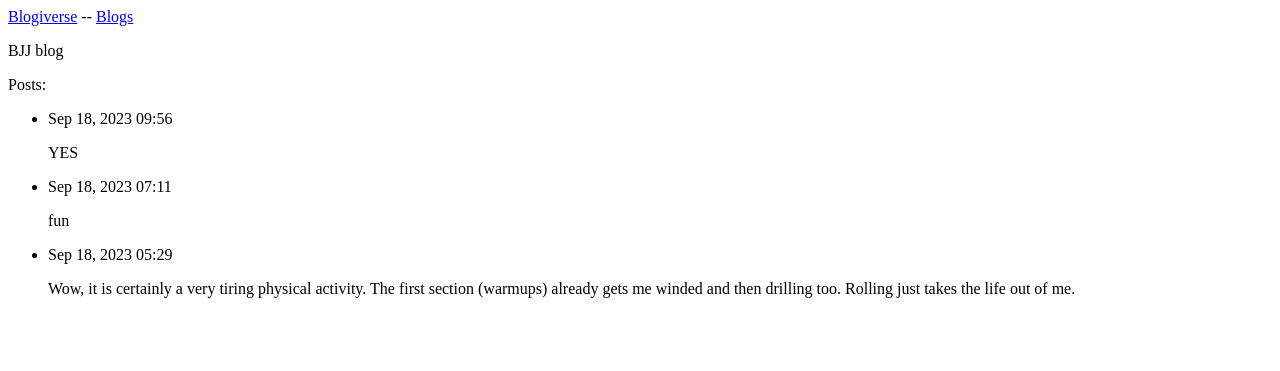
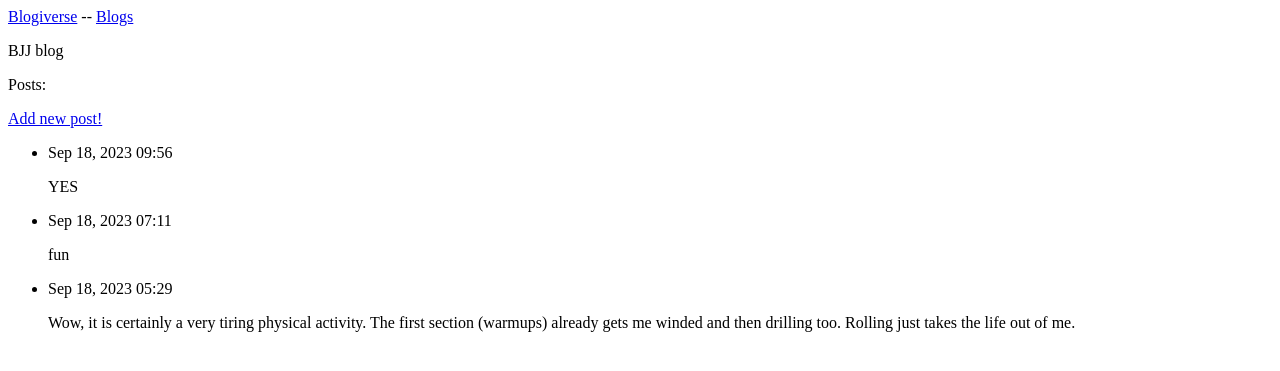
Before and after one commit to LeonardoCapocci/blog_project, a Django app: page /blogs/1/ in a window 1280 px wide. Shown: the top 371 px of the page. Run offline with Django 4.2, Linux system fonts and the light colour scheme; data comes from the database, SQL or seed files in the repository; both versions use the stored data as it was after the commit.

Commit message:
User can create new posts for blogs

```diff
--- a/blogs/templates/blogs/blog.html
+++ b/blogs/templates/blogs/blog.html
@@ -4,6 +4,7 @@
 
   <p>{{ blog.title }}</p>
   <p>Posts:</p>
+  <p><a href="{% url 'blogs:new_post' blog.id %}">Add new post!</a></p>
   <ul>
 
     {% for post in posts %}
--- a/blogs/urls.py
+++ b/blogs/urls.py
@@ -13,4 +13,6 @@ urlpatterns = [
     path('blogs/<int:blog_id>/', views.blog, name='blog'),
     # Page for adding a new blog.
     path('new_blog/', views.new_blog, name='new_blog'),
+    # Page for adding a new post.
+    path('new_post/<int:blog_id>/', views.new_post, name='new_post')
 ]
--- a/blogs/views.py
+++ b/blogs/views.py
@@ -1,6 +1,6 @@
 from django.shortcuts import render, redirect
 from .models import Blog
-from .forms import BlogForm
+from .forms import BlogForm, PostForm
 
 # Create your views here.
 def index(request):
@@ -35,3 +35,22 @@ def new_blog(request):
     # Display a blank or invalid form.
     context = {'form': form}
     return render(request, 'blogs/new_blog.html', context)
+
+def new_post(request, blog_id):
+    """Add a new post for a particular blog."""
+    blog = Blog.objects.get(id=blog_id)
+
+    if request.method != 'POST':
+        # No data submitted, create a blank form.
+        form = PostForm()
+    else:
+        # POST data submitted; process data.
+        form = PostForm(data=request.POST)
+        if form.is_valid():
+            new_post = form.save(commit=False)
+            new_post.blog = blog
+            new_post.save()
+            return redirect('blogs:blog', blog_id=blog_id)
+    # Display a blank or invalid form
+    context = {'blog': blog, 'form': form}
+    return render(request, 'blogs/new_post.html', context)
```
Also changed, not shown: blogs/forms.py (+8 -1 lines), blogs/templates/blogs/new_post.html (added, +13 -0 lines), db.sqlite3.
